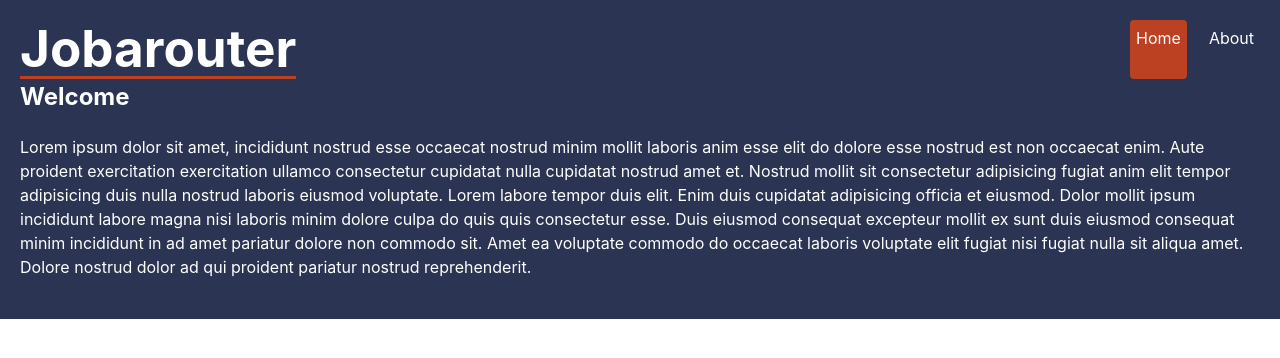
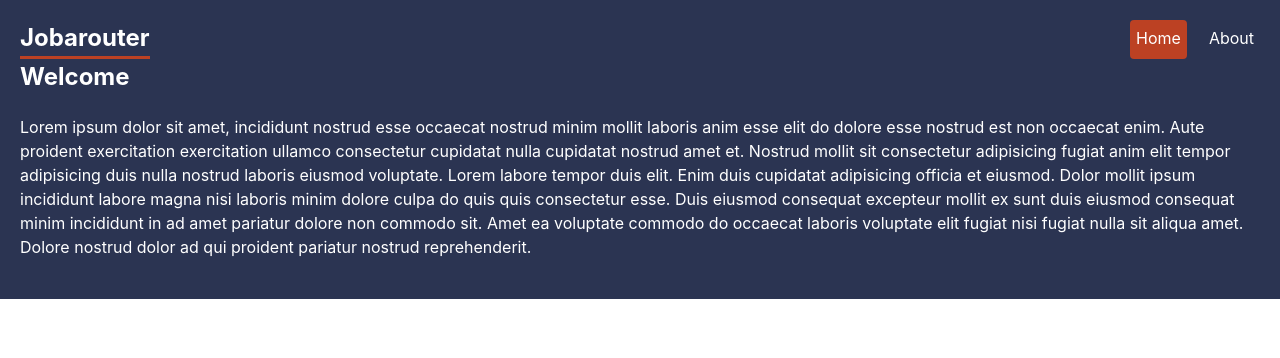
Before and after one commit to Mig-uel/react-router-demo, a React (Vite) app: page / in a window 1280 px wide. Shown: the top 358 px of the page. Built offline with nearby package versions, Linux system fonts and the light colour scheme.

Commit message:
Remove font-weight property from root element

```diff
--- a/src/index.css
+++ b/src/index.css
@@ -1,7 +1,6 @@
 :root {
   font-family: Inter, system-ui, Avenir, Helvetica, Arial, sans-serif;
   line-height: 1.5;
-  font-weight: 400;
 
   color-scheme: light dark;
   color: rgba(255, 255, 255, 0.87);
@@ -14,11 +13,6 @@
 
 body {
   margin: 0;
-}
-
-h1 {
-  font-size: 3.2em;
-  line-height: 1.1;
 }
 
 button {
```
